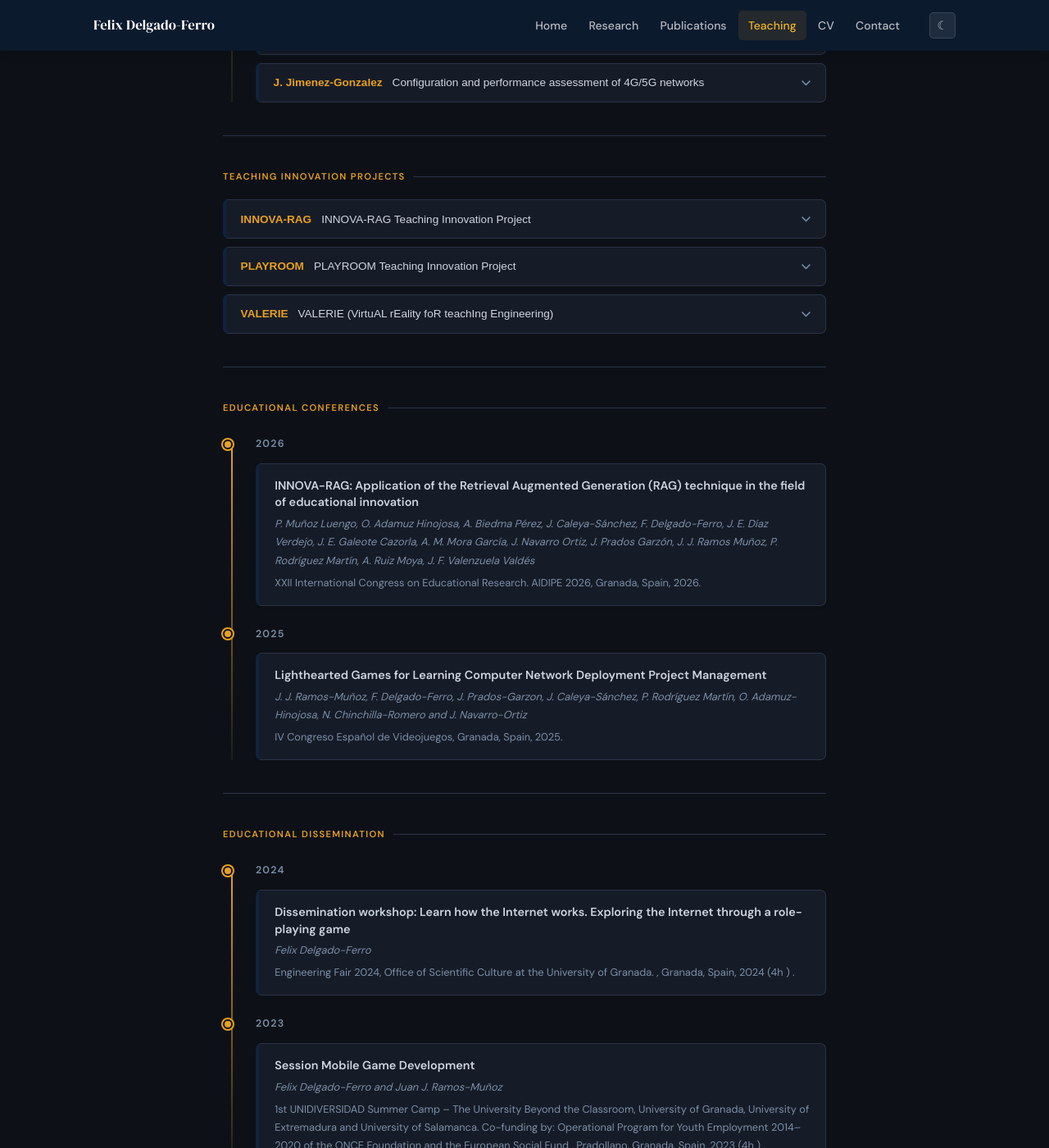
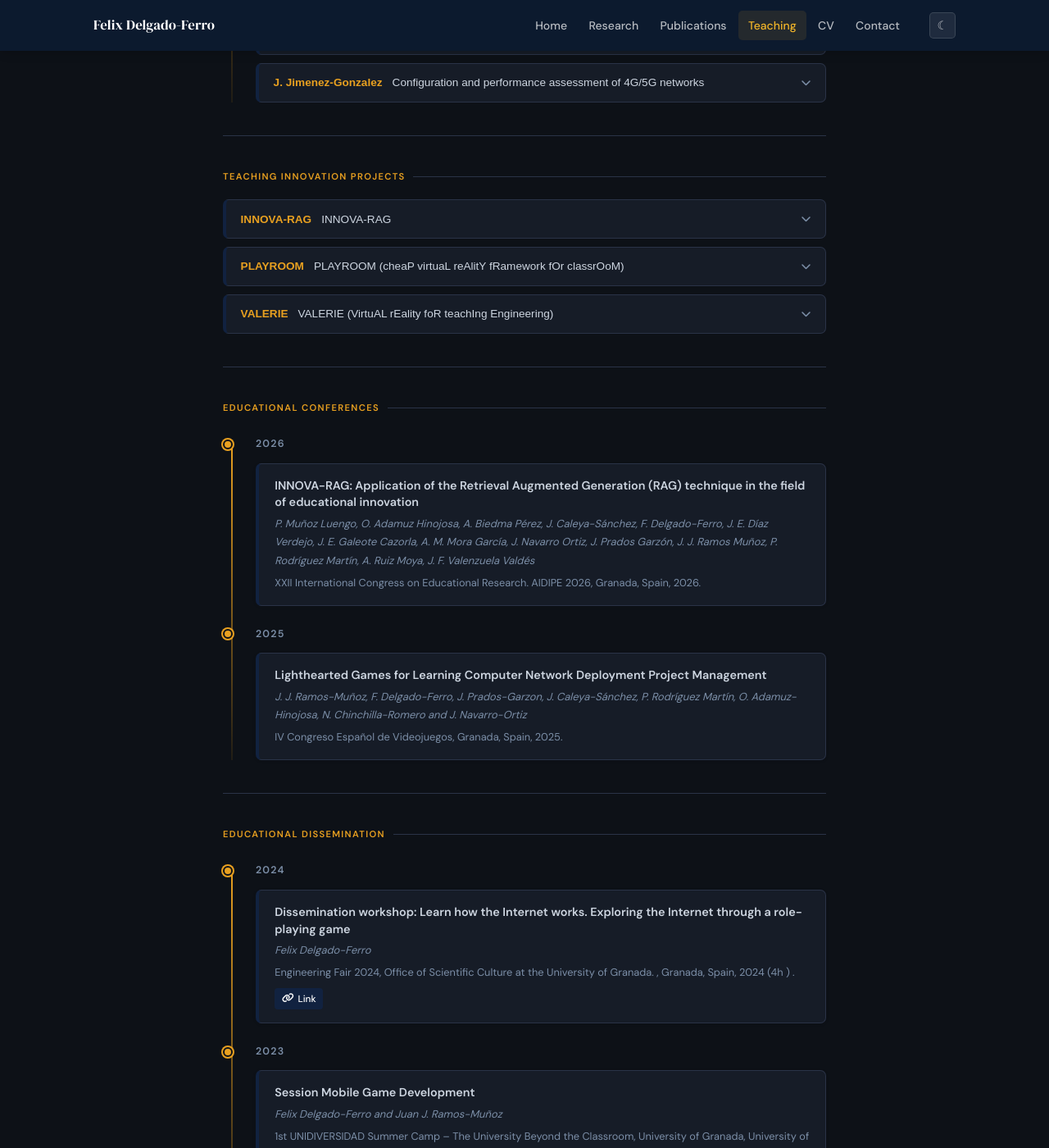
Before and after one commit to felixdelgadoferro/felixdelgadoferro.github.io, a Jekyll site: the page built from _pages/teaching/index.html, in a window 1280 px wide and 1400 px high, scrolled down 1448 px. Shown: the whole window at 82% size. Built offline with Jekyll 4.4.1, drawn with Linux system fonts in a browser that asks for light colours; some of the changed lines change nothing that is shown; some of the changed text lies outside the part shown.

Commit message:
Update docs

```diff
--- a/_data/teaching.yml
+++ b/_data/teaching.yml
@@ -25,18 +25,18 @@
     degree: "M.Sc. Telecommunications Engineering"
     school: "Higher Technical School of Informatics and Telecommunications, University of Granada"
     year: 2025
-    supervisors: "F. Delgado-Ferro, Co-supervisors: J. Navarro-Ortiz"
+    supervisors: "F. Delgado-Ferro and J. Navarro-Ortiz"
     status: "mark"
-    doc: ""
+    doc: "/assets/docs/theses/tfm_aob.pdf"
 
   - student: "A. Gomez-Hurtado"
     title: "Synchronization between UE and gNB in 5G networks"
     degree: "M.Sc. Telecommunications Engineering"
     school: "Higher Technical School of Informatics and Telecommunications, University of Granada"
     year: 2025
-    supervisors: "F. Delgado-Ferro, Co-supervisors: J. Navarro-Ortiz"
+    supervisors: "F. Delgado-Ferro and J. Navarro-Ortiz"
     status: "completed"
-    doc: ""
+    doc: "/assets/docs/theses/tfm_agh.pdf"
 
 bsc_theses:
   - student: "A. D. Ruiz-Ustimova"
@@ -44,7 +44,7 @@
     degree: "B.Sc. Telecommunications Engineering"
     school: "Higher Technical School of Informatics and Telecommunications, University of Granada"
     year: 2026
-    supervisors: "F. Delgado-Ferro, Co-supervisors: J. Navarro-Ortiz"
+    supervisors: "F. Delgado-Ferro and J. Navarro-Ortiz"
     status: "ongoing"
     doc: ""
 
@@ -53,7 +53,7 @@
     degree: "B.Sc. Telecommunications Engineering"
     school: "Higher Technical School of Informatics and Telecommunications, University of Granada"
     year: 2026
-    supervisors: "F. Delgado-Ferro, Co-supervisors: J. Navarro-Ortiz"
+    supervisors: "F. Delgado-Ferro and J. Navarro-Ortiz"
     status: "ongoing"
     doc: ""
 
@@ -62,7 +62,7 @@
     degree: "B.Sc. Telecommunications Engineering"
     school: "Higher Technical School of Informatics and Telecommunications, University of Granada"
     year: 2026
-    supervisors: "F. Delgado-Ferro, Co-supervisors: J. M. Lopez-Soler"
+    supervisors: "F. Delgado-Ferro and J. M. Lopez-Soler"
     status: "ongoing"
     doc: ""
 
@@ -71,7 +71,7 @@
     degree: "B.Sc. Telecommunications Engineering"
     school: "Higher Technical School of Informatics and Telecommunications, University of Granada"
     year: 2026
-    supervisors: "F. Delgado-Ferro, Co-supervisors: J. M. Lopez-Soler"
+    supervisors: "F. Delgado-Ferro and J. M. Lopez-Soler"
     status: "ongoing"
     doc: ""
 
@@ -80,7 +80,7 @@
   #  degree: "B.Sc. Telecommunications Engineering"
   #  school: "Higher Technical School of Informatics and Telecommunications, University of Granada"
   #  year: 2026
-  #  supervisors: "F. Delgado-Ferro, Co-supervisors: J. J. Ramos-Muñoz"
+  #  supervisors: "F. Delgado-Ferro and J. J. Ramos-Muñoz"
   #  status: "ongoing"
   #  doc: ""
 
@@ -89,7 +89,7 @@
   #  degree: "B.Sc. Telecommunications Engineering"
   #  school: "Higher Technical School of Informatics and Telecommunications, University of Granada"
   #  year: 2026
-  #  supervisors: "F. Delgado-Ferro, Co-supervisors: J. J. Ramos-Muñoz"
+  #  supervisors: "F. Delgado-Ferro and J. J. Ramos-Muñoz"
   #  status: "ongoing"
   #  doc: ""
 
@@ -98,16 +98,16 @@
     degree: "B.Sc. Computer Science Engineering"
     school: "Higher Technical School of Informatics and Telecommunications, University of Granada"
     year: 2025
-    supervisors: "F. Delgado-Ferro, Co-supervisors: J. Navarro-Ortiz"
+    supervisors: "F. Delgado-Ferro and J. Navarro-Ortiz"
     status: "completed"
-    doc: ""
+    doc: "/assets/docs/theses/tfg_jamp.pdf"
 
   - student: "J. G. Garcia-Valdecasas-Mendoza"
     title: "Integration of LoRaWAN and 5G networks"
     degree: "B.Sc. Telecommunications Engineering"
     school: "Higher Technical School of Informatics and Telecommunications, University of Granada"
     year: 2024
-    supervisors: "F. Delgado-Ferro, Co-supervisors: J. Navarro-Ortiz"
+    supervisors: "F. Delgado-Ferro and J. Navarro-Ortiz"
     status: "completed"
     doc: "/assets/docs/theses/tfg_jggvm.pdf"
 
@@ -116,31 +116,31 @@
     degree: "B.Sc. Telecommunications Engineering"
     school: "Higher Technical School of Informatics and Telecommunications, University of Granada"
     year: 2023
-    supervisors: "F. Delgado-Ferro, Co-supervisors: J. Navarro-Ortiz"
+    supervisors: "F. Delgado-Ferro and J. Navarro-Ortiz"
     status: "completed"
-    doc: ""
+    doc: "/assets/docs/theses/tfg_jjg.pdf"
 
   - student: "A. Oliver-Boada"
     title: "Configuration and usage of MPTCP in mobile devices"
     degree: "B.Sc. Telecommunications Engineering"
     school: "Higher Technical School of Informatics and Telecommunications, University of Granada"
     year: 2023
-    supervisors: "F. Delgado-Ferro, Co-supervisors: J. Navarro-Ortiz"
+    supervisors: "F. Delgado-Ferro and J. Navarro-Ortiz"
     status: "mark"
-    doc: ""
+    doc: "/assets/docs/theses/tfg_aob.pdf"
 
   #- student: "Fabian "
   #  title: ""
   #  degree: "B.Sc. Telecommunications Engineering"
   #  school: "Higher Technical School of Informatics and Telecommunications, University of Granada"
   #  year: 2026
-  #  supervisors: "F. Delgado-Ferro, Co-supervisors: J. J. Ramos-Muñoz"
+  #  supervisors: "F. Delgado-Ferro and J. J. Ramos-Muñoz"
   #  status: "ongoing"
   #  doc: ""
 
 innovation_projects:
   - acronym: "INNOVA-RAG"
-    title: "INNOVA-RAG Teaching Innovation Project"
+    title: "INNOVA-RAG"
     funder: "University of Granada"
     pis: "P. Muñoz-Luengo"
     start: "2025"
@@ -148,12 +148,13 @@
     cert: ""
 
   - acronym: "PLAYROOM"
-    title: "PLAYROOM Teaching Innovation Project"
+    title: "PLAYROOM (cheaP virtuaL reAlitY fRamework fOr classrOoM)"
+    code: "PID-2024-102"
     funder: "University of Granada"
     pis: "J. J. Ramos-Munoz"
     start: "2024"
     end: "2025"
-    cert: ""
+    cert: "/assets/docs/proj_innovation/cert_2024_playroom.pdf"
 
   - acronym: "VALERIE"
     title: "VALERIE (VirtuAL rEality foR teachIng Engineering)"
@@ -162,7 +163,7 @@
     pis: "J. J. Ramos-Munoz"
     start: "2022"
     end: "2023"
-    cert: ""
+    cert: "/assets/docs/proj_innovation/cert_2022_valerie.pdf"
 
 educational_conferences:
   - authors: "P. Muñoz Luengo, O. Adamuz Hinojosa, A. Biedma Pérez, J. Caleya-Sánchez, F. Delgado-Ferro, J. E. Díaz Verdejo, J. E. Galeote Cazorla, A. M. Mora García, J. Navarro Ortiz, J. Prados Garzón, J. J. Ramos Muñoz, P. Rodríguez Martín, A. Ruiz Moya, J. F. Valenzuela Valdés"
@@ -187,7 +188,7 @@
     location: "Granada, Spain"
     year: 2024
     hours: 4
-    link: ""
+    link: "/assets/docs/certs/cert_2024_feriaingenieria.pdf"
 
   - authors: "Felix Delgado-Ferro and Juan J. Ramos-Muñoz"
     title: "Session Mobile Game Development"
@@ -196,13 +197,13 @@
     location: "Pradollano, Granada, Spain"
     year: 2023
     hours: 4
-    link: ""
+    link: "/assets/docs/certs/cert_2023_unidiversidad.pdf"
 
 training_courses:
   - title: "Digital Education Training program for Lecturers."
     organizer: "Center for the Production of Resources for the Digital University (CEPRUD) at the University of Granada"
     start: "9 Apr. 2026"
-    end: "On going"
+    end: "Ongoing"
     hours: --
     cert: ""
 
@@ -211,18 +212,18 @@
     start: "30 Jan. 2023"
     end: "10 Feb. 2023"
     hours: 35
-    cert: ""
+    cert: "/assets/docs/certs/cert_2023_gamificacion.pdf"
 
   - title: "Workshop on writing scientific papers using LaTeX and version control with Git"
     organizer: "Doctoral School of Science, Technology, and Engineering at the University of Granada"
     start: "7 Mar. 2022"
     end: "21 Mar. 2022"
     hours: 20
-    cert: ""
+    cert: "/assets/docs/certs/cert_2022_latex.pdf"
 
   - title: "VI Workshop on Introduction to University Teaching for Pre-doctoral Faculty Members FPU and FPI"
     organizer: "Office of Quality, Teaching Innovation, and Strategic Planning at the University of Granada"
     start: "20 Jan. 2022"
     end: "21 Jan. 2022"
     hours: 20
-    cert: ""
+    cert: "/assets/docs/certs/cert_2022_fpu.pdf"
```
Also changed, not shown: 12 other files.
